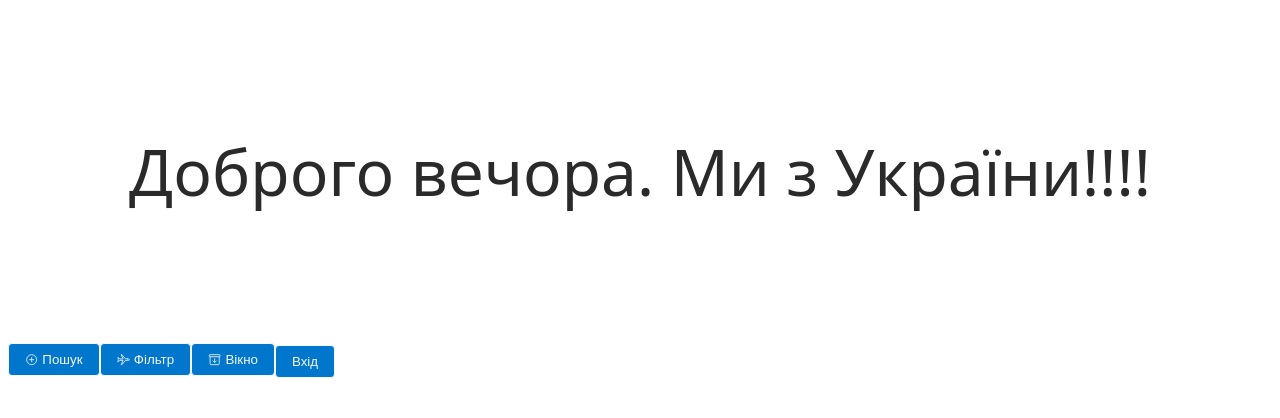
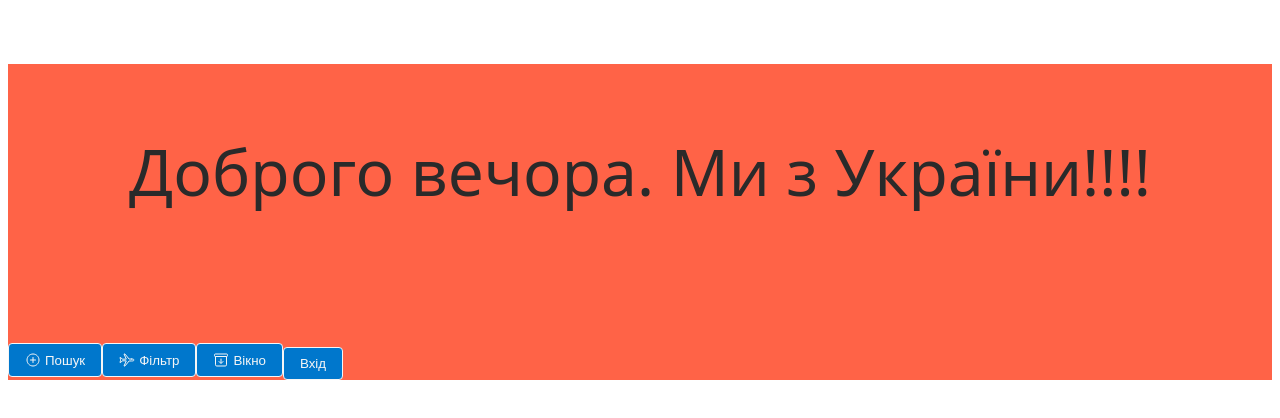
Before and after one commit to skif6623/react_theme, a React (Create React App) app: page / in a window 1280 px wide. Shown: the top 418 px of the page. Built offline with nearby package versions, Linux system fonts and the light colour scheme.

Commit message:
Created component Box

```diff
--- a/src/components/App/App.jsx
+++ b/src/components/App/App.jsx
@@ -5,6 +5,7 @@ import {
   IoAirplaneOutline,
   IoArchiveOutline,
 } from 'react-icons/io5';
+import Box from '../Box/Box';
 
 const Text = styled.p`
   color: ${p => p.theme.colors.text};
@@ -16,13 +17,13 @@ const Text = styled.p`
 
 function App() {
   return (
-    <>
+    <Box bg="tomato">
       <Text>Доброго вечора. Ми з України!!!!</Text>
       <Button icon={IoAddCircleOutline}>Пошук</Button>
       <Button icon={IoAirplaneOutline}>Фільтр</Button>
       <Button icon={IoArchiveOutline}>Вікно</Button>
       <Button type="submit">Вхід</Button>
-    </>
+    </Box>
   );
 }
 
--- /dev/null
+++ b/src/components/Box/Box.jsx
@@ -0,0 +1,8 @@
+import styled from '@emotion/styled';
+import { color } from 'styled-system';
+
+export const Box = styled.div`
+  ${color}
+`;
+
+export default Box;
--- a/src/components/Button/Button.jsx
+++ b/src/components/Button/Button.jsx
@@ -8,7 +8,7 @@ export const Button = ({
 }) => {
   return (
     <ButtonStyled disabled={disabled} type={type}>
-      {Icon && <Icon />}
+      {Icon && <Icon size="16" />}
       {children}
     </ButtonStyled>
   );
```
